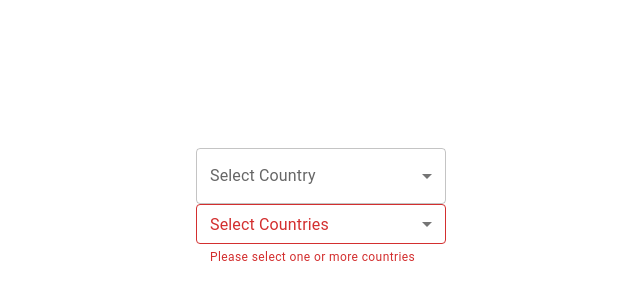
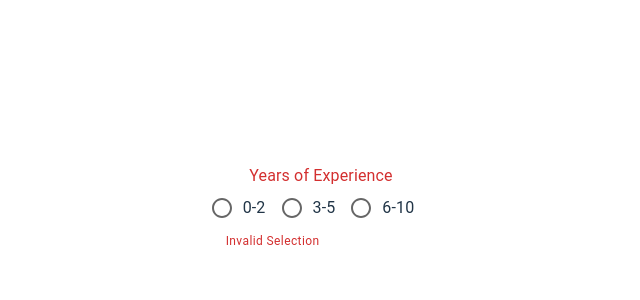
Before and after one commit to p-fassbender/react-material-ui-demo, a React (Vite) app: page / in a window 1280 px wide. Shown: the part 192-492 px from the top of the page, without its empty margins (319-959 px from the left). Built offline with nearby package versions, Linux system fonts and the light colour scheme.

Commit message:
mui radio button

```diff
--- a/src/App.jsx
+++ b/src/App.jsx
@@ -1,5 +1,6 @@
 import './App.css'
 import { MuiButton } from './components/MuiButton'
+import { MuiRadioButton } from './components/MuiRadioButton'
 import { MuiSelect } from './components/MuiSelect'
 import { MuiTextField } from './components/MuiTextField'
 import { MuiTypography } from './components/MuiTypography'
@@ -14,7 +15,9 @@
 
             {/* <MuiTextField /> */}
 
-            <MuiSelect />
+            {/* <MuiSelect /> */}
+
+            <MuiRadioButton />
         </>
     )
 }
--- /dev/null
+++ b/src/components/MuiRadioButton.jsx
@@ -0,0 +1,35 @@
+import React from 'react'
+import { Box, FormControl, FormLabel, FormControlLabel, RadioGroup, Radio, FormHelperText } from '@mui/material'
+import { useState } from 'react'
+
+export const MuiRadioButton = () => {
+    const [value, setValue] = useState('')
+    console.log(value)
+    const handleChange = (e) => {
+        setValue(e.target.value)
+    }
+
+    return (
+        <>
+            <Box>
+                <FormControl error>
+                    <FormLabel id='job-experience-group-label'>
+                        Years of Experience
+                    </FormLabel>
+                    <RadioGroup
+                        name='job-experience-group'
+                        aria-labelledby='job-experience-group-label'
+                        value={value}
+                        onChange={handleChange}
+                        row
+                    >
+                        <FormControlLabel control={<Radio size='medium' color='secondary'/>} label='0-2' value={'0-2'} />
+                        <FormControlLabel control={<Radio />} label='3-5' value={'3-5'} />
+                        <FormControlLabel control={<Radio />} label='6-10' value={'6-10'} />
+                    </RadioGroup>
+                    <FormHelperText>Invalid Selection</FormHelperText>
+                </FormControl>
+            </Box>
+        </>
+    )
+}
```
